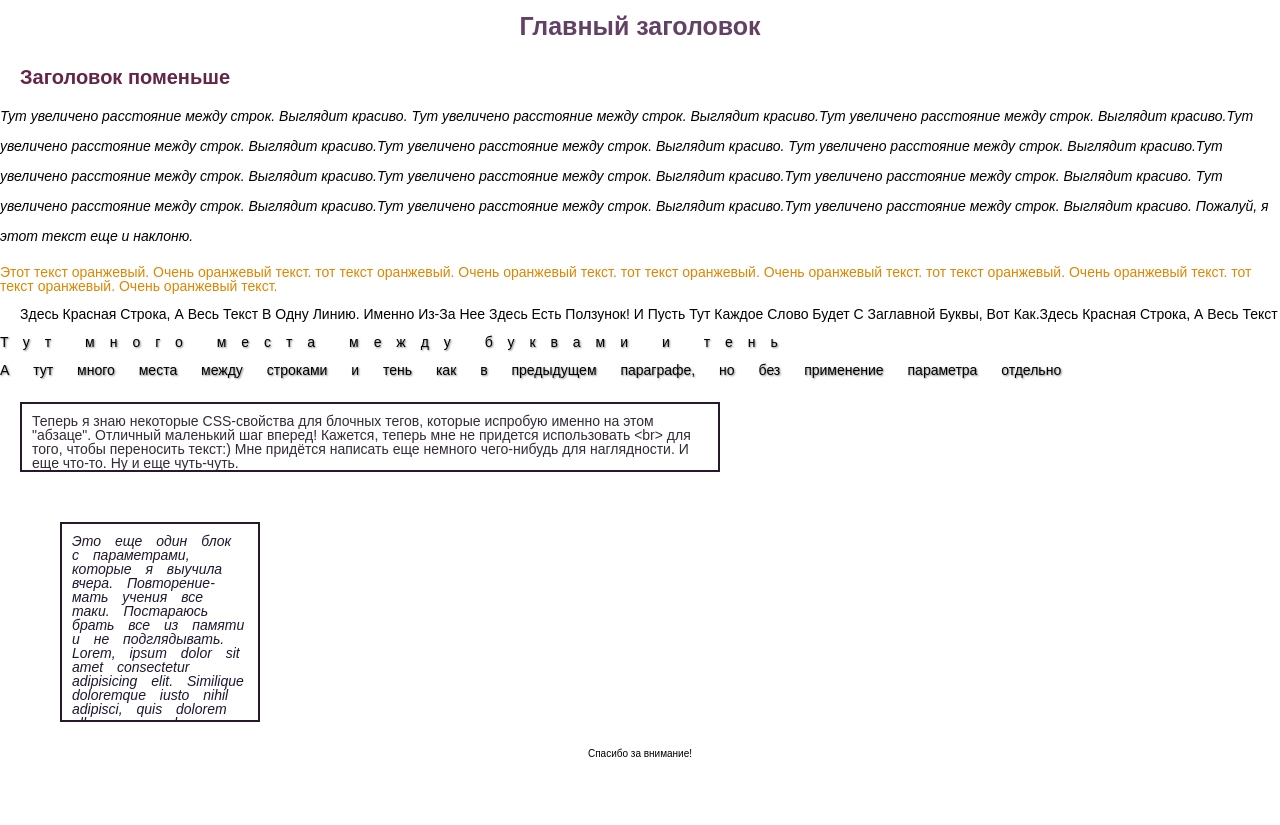
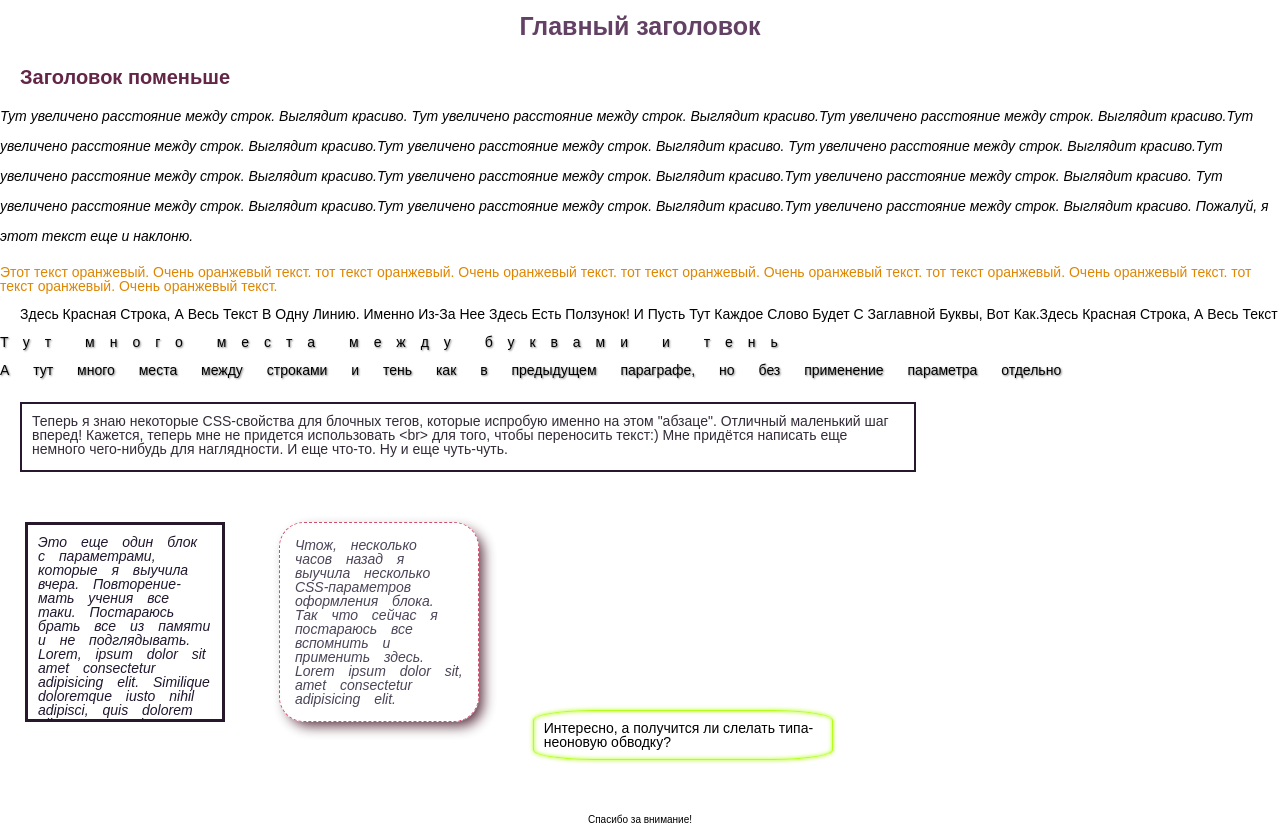
Before and after one commit to Jatterai/demo-repo, a plain HTML site: page Index.html in a window 1280 px wide. Shown: the top 825 px of the page. Before the commit the page ends 800 px from the top, so only its background shows below. Drawn offline with Linux system fonts and the light colour scheme.

Commit message:
Added two new blocks. Why are they so ugly?

```diff
--- a/Index.html
+++ b/Index.html
@@ -30,7 +30,7 @@
 			</p>
 		</div>
 
-	<div class="practic-block">
+		<div class="practic-block lr-border">
 			<p class="hidden">
 				Не резервируемое место
 			</p>
@@ -38,6 +38,17 @@
 				Это еще один блок с параметрами, которые я выучила вчера. Повторение- мать учения все таки. Постараюсь брать все из памяти и не подглядывать. Lorem, ipsum dolor sit amet consectetur adipisicing elit. Similique doloremque iusto nihil adipisci, quis dolorem ullam recusandae possimus, cum explicabo.
 			</p>
 		</div>
+
+		<div class="practic-block pretty-block">
+			<p>
+				Чтож, несколько часов назад я выучила несколько <span>CSS-параметров оформления блока</span>. Так что сейчас я постараюсь все вспомнить и применить здесь.
+				Lorem ipsum dolor sit, amet consectetur adipisicing elit.
+			</p>
+		</div>
+		<div class="shiny">
+			<p>Интересно, а получится ли слелать типа-неоновую обводку?</p>
+		</div>
+
 		<p class="ending">Спасибо за внимание!</p>
 </body>
 </html>
--- a/css/style.css
+++ b/css/style.css
@@ -86,32 +86,56 @@ h2{
 .ending{
 	font-size: 10px;
 	text-align:  center;
+	display: block;
+	margin-top: 30px;
 }
 
 .example-block{
 	color: #332B38;
 	border: 2px solid #27182F;
 	width:  70%;
-	max-width: 700px;
 	height: 70px;
 	margin:  25px 20px;
 	padding: 10px;
 	overflow: auto;
 }
 
+.hidden{
+	display: none;
+}
+
 .practic-block {
+	display: inline-block;
 	color: #20172F;
 	word-spacing: 10px;
 	overflow: hidden;
 	font-style: italic;
-	display: inline-block;
-	border:  2px solid #27182B;
 	height: 200px;
 	width: 200px;
 	padding: 10px;
-	margin:  25px 20px 25px 60px;
+	margin:  25px;
 }
 
-.hidden{
-	display: none;
+.lr-border{
+	border: 3px solid #27182B
 }
+
+.pretty-block{
+	display:  inline-block;
+	padding: 15px;
+	border: 1px dashed #c3224b;
+	border-radius: 25px;
+	box-shadow: 6px 6px 13px -2px #301/*,inset 0px 0px 7px 1px #b3002d;*/;
+	opacity: 80%;
+}
+
+.shiny{
+	display: block;
+	display: inline-block;
+	padding: 10px;
+	width: 300px;
+	margin: 25px;
+	border: 1px solid #b3ff1a;
+	border-radius: 20%;
+	box-shadow: 0px 0px 4px 0px #b3ff1a, inset 0px 0px 4px 0px #b3ff1a;
+}
```
Lines whose indentation alone changed are shown as unchanged.
